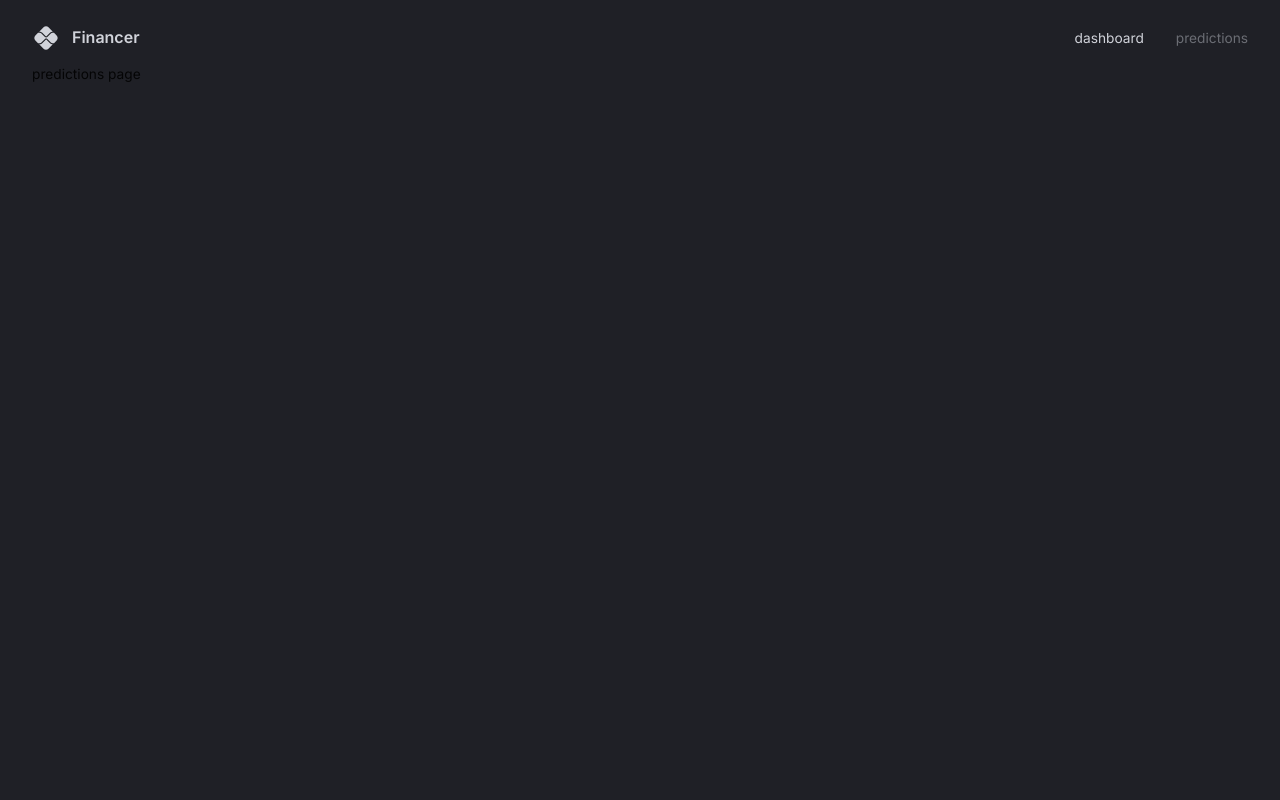
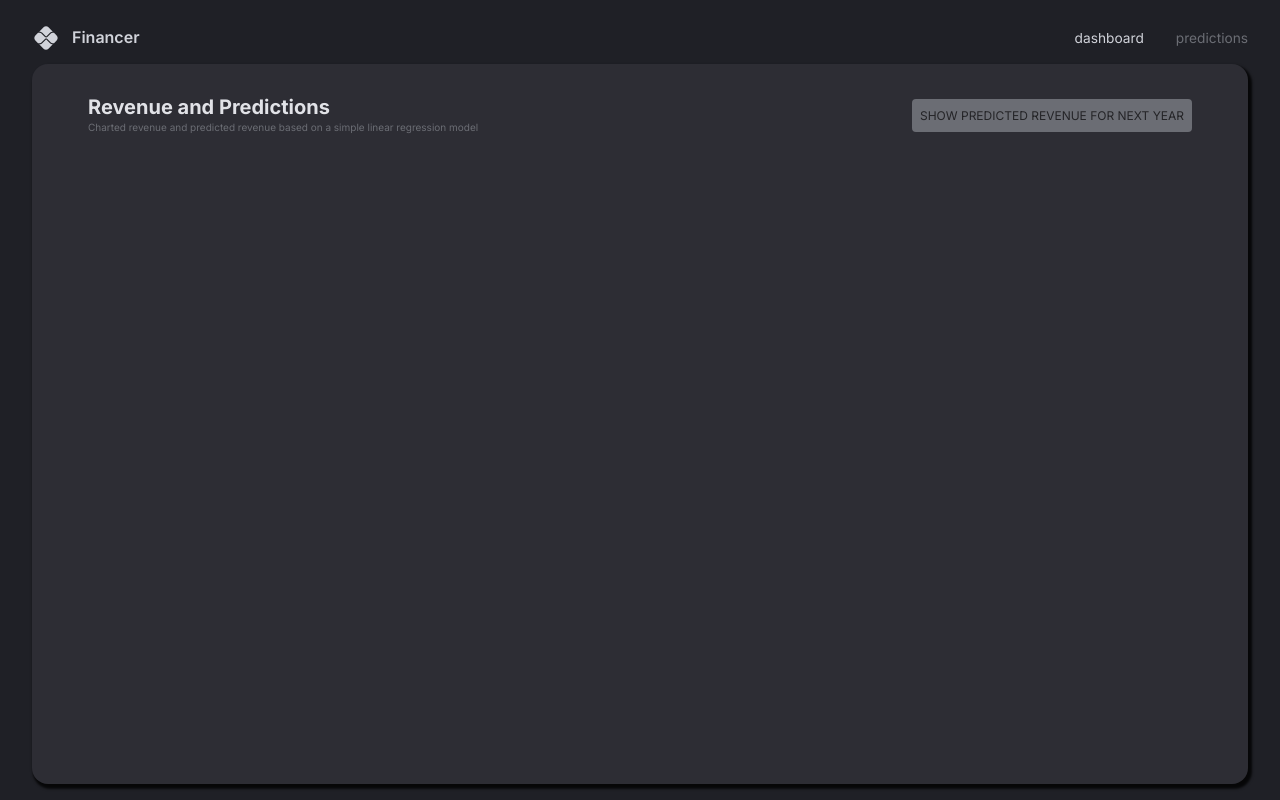
Before and after one commit to youngrokkim2017/finance_dashboard, a React (Vite) app in the folder client/: page /predictions in a window 1280 px wide. Built offline with nearby package versions, Linux system fonts and the light colour scheme; no server answers.

Commit message:
Add predictions component

```diff
--- a/client/src/App.tsx
+++ b/client/src/App.tsx
@@ -6,6 +6,7 @@ import { themeSettings } from "./theme"
 
 import Navbar from "@/scenes/navbar"
 import Dashboard from "@/scenes/dashboard"
+import Predictions from "@/scenes/predictions"
 
 function App() {
   const theme = useMemo(() => createTheme(themeSettings), [])
@@ -19,7 +20,7 @@ function App() {
             <Navbar />
             <Routes>
               <Route path="/" element={<Dashboard />} />
-              <Route path="/predictions" element={<div>predictions page</div>} />
+              <Route path="/predictions" element={<Predictions />} />
             </Routes>
           </Box>
         </ThemeProvider>
--- /dev/null
+++ b/client/src/scenes/predictions/index.tsx
@@ -0,0 +1,42 @@
+import React, { useState } from 'react'
+import { Box, Button, Typography, useTheme } from '@mui/material'
+
+import { useGetKpisQuery } from '@/state/api'
+import DashboardBox from '@/components/DashboardBox'
+import FlexBetween from '@/components/FlexBetween'
+
+type Props = object
+
+const Predictions = (props: Props) => {
+  const { palette } = useTheme()
+  const [isPredictions, setIsPredictions] = useState(false)
+  const { data: kpiData } = useGetKpisQuery()
+
+  return (
+    <DashboardBox
+      width="100%"
+      height="100%"
+      p="1rem"
+      overflow="hidden"
+    >
+      <FlexBetween m="1rem 2.5rem">
+        <Box>
+          <Typography variant="h3">Revenue and Predictions</Typography>
+          <Typography variant="h6">Charted revenue and predicted revenue based on a simple linear regression model</Typography>
+        </Box>
+        <Button
+          onClick={() => setIsPredictions(!isPredictions)}
+          sx= {{
+            color: palette.grey[900],
+            backgroundColor: palette.grey[700],
+            boxShdaow: "0.1rem 0.1rem 01.rem 01.rem rgba(0,0,0,0.4",
+          }}
+        >
+          Show Predicted Revenue for Next Year
+        </Button>
+      </FlexBetween>
+    </DashboardBox>
+  )
+}
+
+export default Predictions
```
